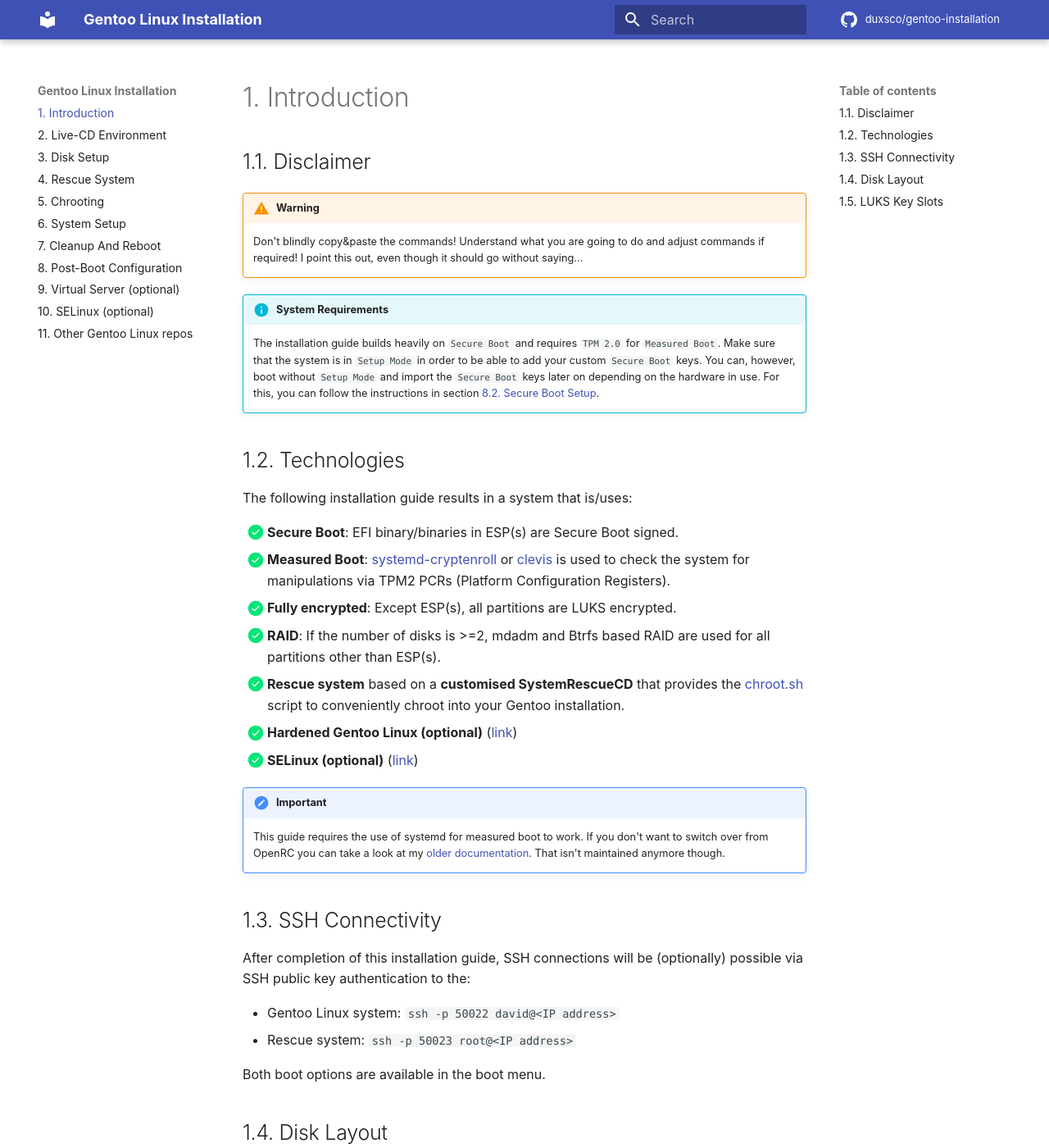
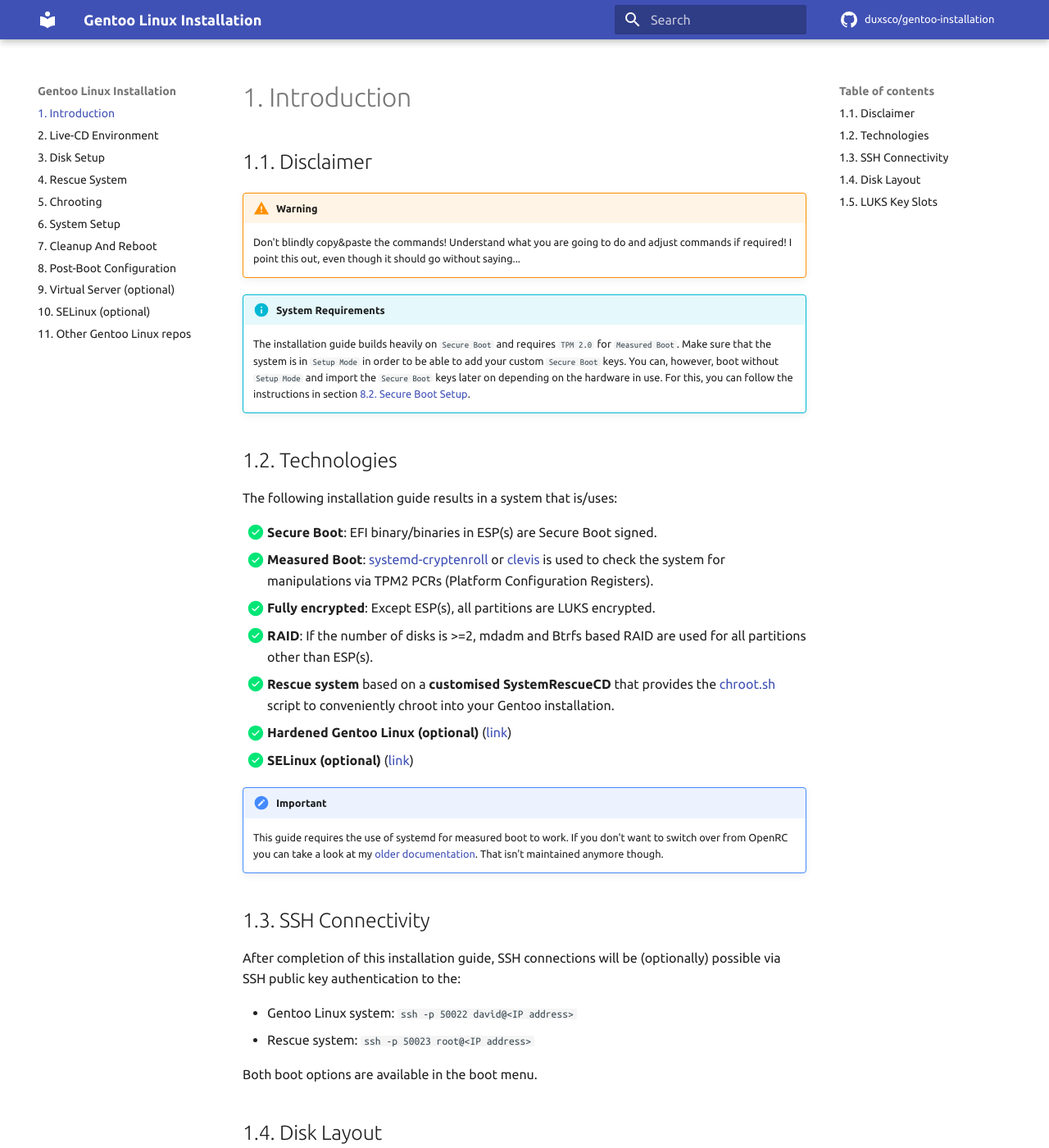
Before and after one commit to duxsco/gentoo-installation, an MkDocs documentation site: the page built from docs/index.md, in a window 1280 px wide and 1400 px high. Shown: the whole window at 82% size. Built offline with MkDocs 1.6.1 and Material for MkDocs 9.7.7, drawn with Linux system fonts in a browser that asks for light colours; comment, search, counter and statistics services are not loaded.

Commit message:
Switch over to Ubuntu font

```diff
--- /dev/null
+++ b/docs/stylesheets/extra.css
@@ -0,0 +1,44 @@
+@font-face {
+  font-family: 'Ubuntu';
+  font-style: normal;
+  font-weight: 300;
+  font-display: swap;
+  src: url("font-files/Ubuntu-Light.woff2") format('woff2');
+  unicode-range: U+0000-00FF, U+0131, U+0152-0153, U+02BB-02BC, U+02C6, U+02DA, U+02DC, U+2000-206F, U+2074, U+20AC, U+2122, U+2191, U+2193, U+2212, U+2215, U+FEFF, U+FFFD;
+}
+@font-face {
+  font-family: 'Ubuntu';
+  font-style: normal;
+  font-weight: 400;
+  font-display: swap;
+  src: url("font-files/Ubuntu-Regular.woff2") format('woff2');
+  unicode-range: U+0000-00FF, U+0131, U+0152-0153, U+02BB-02BC, U+02C6, U+02DA, U+02DC, U+2000-206F, U+2074, U+20AC, U+2122, U+2191, U+2193, U+2212, U+2215, U+FEFF, U+FFFD;
+}
+@font-face {
+  font-family: 'Ubuntu';
+  font-style: italic;
+  font-weight: 400;
+  font-display: swap;
+  src: url("font-files/Ubuntu-Italic.woff2") format('woff2');
+  unicode-range: U+0000-00FF, U+0131, U+0152-0153, U+02BB-02BC, U+02C6, U+02DA, U+02DC, U+2000-206F, U+2074, U+20AC, U+2122, U+2191, U+2193, U+2212, U+2215, U+FEFF, U+FFFD;
+}
+@font-face {
+  font-family: 'Ubuntu';
+  font-style: normal;
+  font-weight: 700;
+  font-display: swap;
+  src: url("font-files/Ubuntu-Bold.woff2") format('woff2');
+  unicode-range: U+0000-00FF, U+0131, U+0152-0153, U+02BB-02BC, U+02C6, U+02DA, U+02DC, U+2000-206F, U+2074, U+20AC, U+2122, U+2191, U+2193, U+2212, U+2215, U+FEFF, U+FFFD;
+}
+@font-face {
+  font-family: 'Ubuntu Mono';
+  font-style: normal;
+  font-weight: 400;
+  font-display: swap;
+  src: url("font-files/Ubuntu-Mono.woff2") format('woff2');
+  unicode-range: U+0000-00FF, U+0131, U+0152-0153, U+02BB-02BC, U+02C6, U+02DA, U+02DC, U+2000-206F, U+2074, U+20AC, U+2122, U+2191, U+2193, U+2212, U+2215, U+FEFF, U+FFFD;
+}
+:root {
+  --md-text-font: "Ubuntu";
+  --md-code-font: "Ubuntu Mono";
+}
--- a/mkdocs.yml
+++ b/mkdocs.yml
@@ -16,6 +16,8 @@ theme:
   font: false
   icon:
     repo: material/github
+extra_css:
+  - stylesheets/extra.css
 markdown_extensions:
   - admonition
   - pymdownx.critic
```
Also changed, not shown: docs/stylesheets/font-files/Ubuntu-Bold.woff2 (added), docs/stylesheets/font-files/Ubuntu-Italic.woff2 (added), docs/stylesheets/font-files/Ubuntu-Light.woff2 (added), docs/stylesheets/font-files/Ubuntu-Mono.woff2 (added), docs/stylesheets/font-files/Ubuntu-Regular.woff2 (added), 1 other file.
